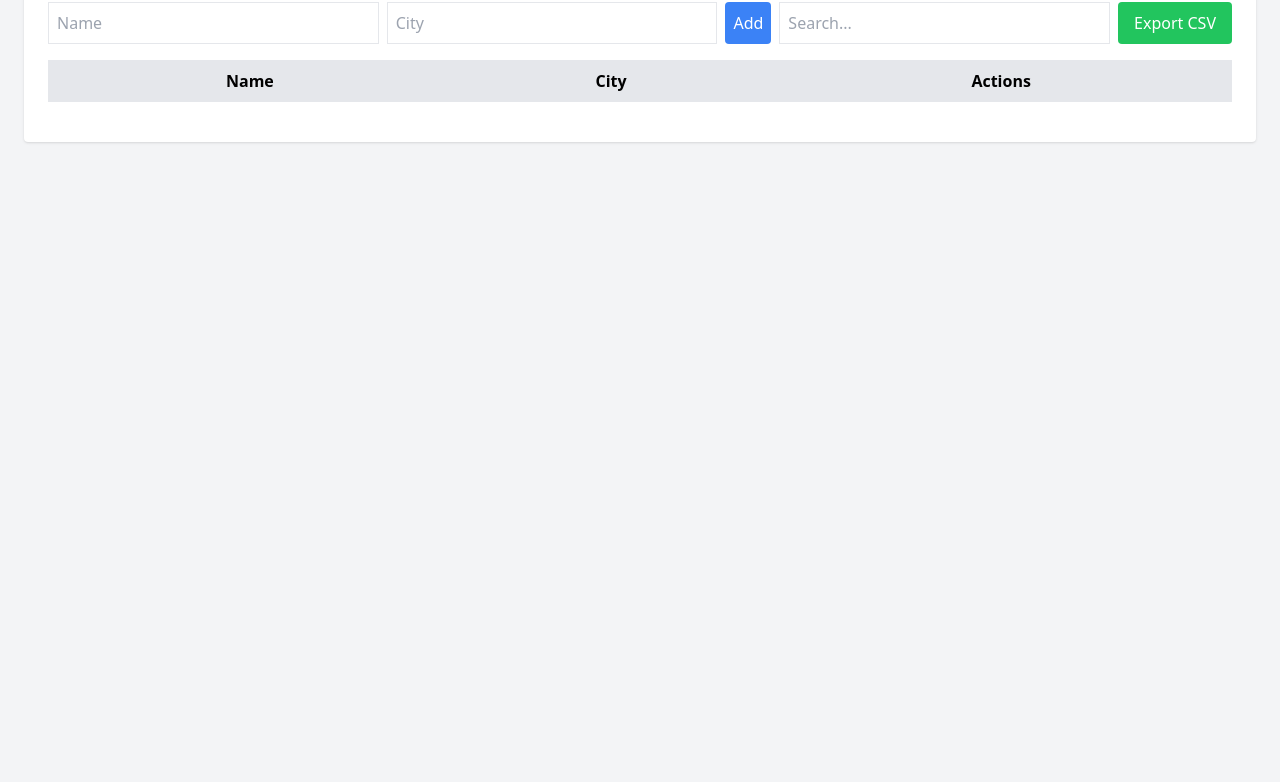
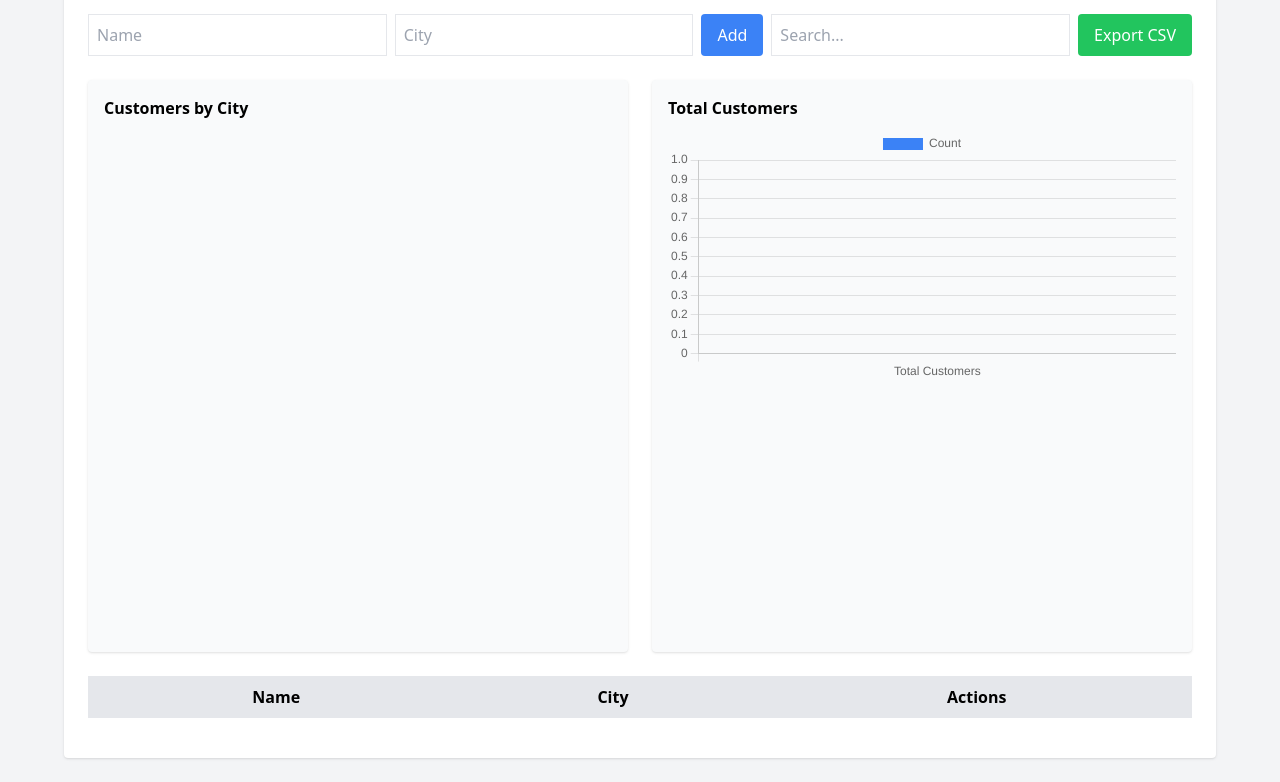
Before and after one commit to saddam22/AppML_Crud_Project, a plain HTML site: page index.html in a window 1280 px wide. Shown: the part 94-876 px from the top of the page. Before the commit the page ends 800 px from the top, so only its background shows below. Drawn offline with nearby package versions, Linux system fonts and the light colour scheme.

Commit message:
Update AppML
Update

```diff
--- a/app.js
+++ b/app.js
@@ -1,5 +1,5 @@
 const customerController = {
-  init: function(){
+  init: function() {
     this.customers = JSON.parse(localStorage.getItem("customers")) || [];
     this.filteredCustomers = [...this.customers];
     this.currentPage = 1;
@@ -7,27 +7,32 @@ const customerController = {
     this.sortField = null;
     this.sortOrder = "asc";
 
+    // Chart objects
+    this.cityChart = null;
+    this.totalChart = null;
+
     this.render();
+    this.updateCharts();
 
+    // Event listeners
     document.getElementById("addBtn").addEventListener("click", () => this.addRecord());
     document.getElementById("searchBox").addEventListener("input", (e) => this.searchRecords(e.target.value));
     document.getElementById("exportBtn").addEventListener("click", () => this.exportCSV());
   },
 
-  saveData: function(){
+  saveData: function() {
     localStorage.setItem("customers", JSON.stringify(this.customers));
   },
 
-  render: function(){
+  render: function() {
     const start = (this.currentPage - 1) * this.pageSize;
     const paginated = this.filteredCustomers.slice(start, start + this.pageSize);
 
     const tbody = document.getElementById("tableBody");
-
     tbody.innerHTML = paginated.map(c => `
       <tr>
         <td class="border px-4 py-2">${c.name}</td>
-        <td class="border px-3 py-2">${c.city}</td>
+        <td class="border px-4 py-2">${c.city}</td>
         <td class="border px-4 py-2">
           <button onclick="customerController.editRecord(${c.id})" class="bg-yellow-400 text-white px-2 py-1 rounded">Edit</button>
           <button onclick="customerController.deleteRecord(${c.id})" class="bg-red-500 text-white px-2 py-1 rounded">Delete</button>
@@ -36,46 +41,40 @@ const customerController = {
     `).join('');
 
     this.renderPagination();
+    this.updateCharts();
   },
 
-  renderPagination: function(){
+  renderPagination: function() {
     const totalPages = Math.ceil(this.filteredCustomers.length / this.pageSize);
     const pagination = document.getElementById("pagination");
     pagination.innerHTML = '';
 
-    for(let i = 1; i <= totalPages; i++){
+    for(let i=1; i<=totalPages; i++){
       const btn = document.createElement("button");
       btn.textContent = i;
-      btn.className = `px-3 py-1 rounded ${i === this.currentPage ? 'bg-blue-500 text-white' : 'bg-gray-200'}`;
+      btn.className = `px-3 py-1 rounded ${i===this.currentPage ? 'bg-blue-500 text-white' : 'bg-gray-200'}`;
       btn.onclick = () => { this.currentPage = i; this.render(); };
       pagination.appendChild(btn);
     }
   },
 
-  addRecord: function(){
+  addRecord: function() {
     const name = document.getElementById("name").value.trim();
     const city = document.getElementById("city").value.trim();
-
     if(name && city){
-      const newId = this.customers.length
-        ? Math.max(...this.customers.map(c => c.id)) + 1
-        : 1;
-
+      const newId = this.customers.length ? Math.max(...this.customers.map(c => c.id)) + 1 : 1;
       this.customers.push({id: newId, name, city});
       this.saveData();
       this.searchRecords(document.getElementById("searchBox").value);
-
       document.getElementById("name").value = "";
       document.getElementById("city").value = "";
     }
   },
 
-  editRecord: function(id){
+  editRecord: function(id) {
     const record = this.customers.find(c => c.id === id);
-
     const newName = prompt("Update Name:", record.name);
     const newCity = prompt("Update City:", record.city);
-
     if(newName && newCity){
       record.name = newName;
       record.city = newCity;
@@ -84,45 +83,40 @@ const customerController = {
     }
   },
 
-  deleteRecord: function(id){
-    if(confirm("Delete this record?")){
+  deleteRecord: function(id) {
+    if(confirm("Are you sure?")){
       this.customers = this.customers.filter(c => c.id !== id);
       this.saveData();
       this.searchRecords(document.getElementById("searchBox").value);
     }
   },
 
-  searchRecords: function(query){
+  searchRecords: function(query) {
     query = query.toLowerCase();
-
     this.filteredCustomers = this.customers.filter(c =>
-      c.name.toLowerCase().includes(query) ||
-      c.city.toLowerCase().includes(query)
+      c.name.toLowerCase().includes(query) || c.city.toLowerCase().includes(query)
     );
-
     this.currentPage = 1;
     this.applySorting();
     this.render();
   },
 
-  sortRecords: function(field){
+  sortRecords: function(field) {
     if(this.sortField === field){
       this.sortOrder = this.sortOrder === "asc" ? "desc" : "asc";
     } else {
       this.sortField = field;
       this.sortOrder = "asc";
     }
-
     this.applySorting();
     this.render();
   },
 
-  applySorting: function(){
+  applySorting: function() {
     if(this.sortField){
-      this.filteredCustomers.sort((a, b) => {
+      this.filteredCustomers.sort((a,b) => {
         let fa = a[this.sortField].toLowerCase();
         let fb = b[this.sortField].toLowerCase();
-
         if(fa < fb) return this.sortOrder === "asc" ? -1 : 1;
         if(fa > fb) return this.sortOrder === "asc" ? 1 : -1;
         return 0;
@@ -130,9 +124,9 @@ const customerController = {
     }
   },
 
-  exportCSV: function(){
+  exportCSV: function() {
     const csv = [
-      ["Name", "City"],
+      ["Name","City"],
       ...this.customers.map(c => [c.name, c.city])
     ].map(e => e.join(",")).join("\n");
 
@@ -141,6 +135,45 @@ const customerController = {
     link.href = URL.createObjectURL(blob);
     link.download = "customers.csv";
     link.click();
+  },
+
+  updateCharts: function() {
+    const cityCounts = {};
+    this.customers.forEach(c => {
+      cityCounts[c.city] = (cityCounts[c.city] || 0) + 1;
+    });
+
+    // Destroy previous charts
+    if(this.cityChart) this.cityChart.destroy();
+    if(this.totalChart) this.totalChart.destroy();
+
+    // City Pie Chart
+    const ctx1 = document.getElementById('cityChart').getContext('2d');
+    this.cityChart = new Chart(ctx1, {
+      type: 'pie',
+      data: {
+        labels: Object.keys(cityCounts),
+        datasets: [{
+          data: Object.values(cityCounts),
+          backgroundColor: ['#3B82F6','#10B981','#F59E0B','#EF4444','#8B5CF6']
+        }]
+      }
+    });
+
+    // Total Customers Bar Chart
+    const ctx2 = document.getElementById('totalChart').getContext('2d');
+    this.totalChart = new Chart(ctx2, {
+      type: 'bar',
+      data: {
+        labels: ['Total Customers'],
+        datasets: [{
+          label: 'Count',
+          data: [this.customers.length],
+          backgroundColor: ['#3B82F6']
+        }]
+      },
+      options: { scales: { y: { beginAtZero: true } } }
+    });
   }
 };
 
--- a/index.html
+++ b/index.html
@@ -2,27 +2,39 @@
 <html lang="bn">
 <head>
   <meta charset="UTF-8">
-  <title>AppML CRUD Example</title>
+  <title>AppML Dashboard with Charts</title>
   <script src="appml.js"></script>
+  <script src="https://cdn.jsdelivr.net/npm/chart.js"></script>
   <script src="app.js"></script>
   <script src="https://cdn.tailwindcss.com"></script>
 </head>
 <body class="bg-gray-100 p-6">
 
-<div class="max-2-3xl mx-auto bg-white p-6 rounded shadow">
-  <h1 class="text-2xl font-bold mb-4">Customer Dashboard</h1>
+<div class="max-w-6xl mx-auto bg-white p-6 rounded shadow">
+  <h1 class="text-3xl font-bold mb-6">Customer Dashboard</h1>
 
- <!-- Add + Search -->
-<div class="flex gap-2 mb-4 flex-wrap">
-  <input type="text" id="name" placeholder="Name" class="border p-2 flex-1">
-  <input type="text" id="city" placeholder="City" class="border p-2 flex-1">
-  <button id="addBtn" class="bg-blue-500 text-white p-2 rounded">Add</button>
-  <input type="text" id="searchBox" placeholder="Search..." class="border p-2 flex-1">
+  <!-- Add + Search + Export -->
+  <div class="flex gap-2 mb-6 flex-wrap">
+    <input id="name" type="text" placeholder="Name" class="border p-2 flex-1">
+    <input id="city" type="text" placeholder="City" class="border p-2 flex-1">
+    <button id="addBtn" class="bg-blue-500 text-white px-4 py-2 rounded">Add</button>
+    <input id="searchBox" type="text" placeholder="Search..." class="border p-2 flex-1">
     <button id="exportBtn" class="bg-green-500 text-white px-4 py-2 rounded">Export CSV</button>
   </div>
 
+  <!-- Charts -->
+  <div class="grid grid-cols-1 md:grid-cols-2 gap-6 mb-6">
+    <div class="bg-gray-50 p-4 rounded shadow">
+      <h2 class="font-bold mb-2">Customers by City</h2>
+      <canvas id="cityChart"></canvas>
+    </div>
+    <div class="bg-gray-50 p-4 rounded shadow">
+      <h2 class="font-bold mb-2">Total Customers</h2>
+      <canvas id="totalChart"></canvas>
+    </div>
+  </div>
 
-<!-- Customer Table -->
+  <!-- Table -->
   <table class="table-auto w-full border-collapse border border-gray-300">
     <thead>
       <tr class="bg-gray-200">
@@ -31,8 +43,7 @@
         <th class="border px-4 py-2">Actions</th>
       </tr>
     </thead>
-  <tbody appml-controller="customerController" id="tableBody">
-  </tbody>
+    <tbody id="tableBody"></tbody>
   </table>
 
   <!-- Pagination -->
```
Lines whose indentation alone changed are shown as unchanged.
